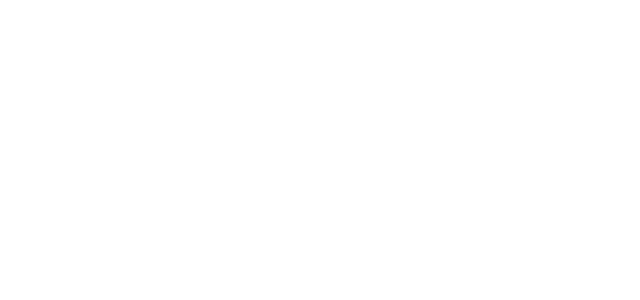
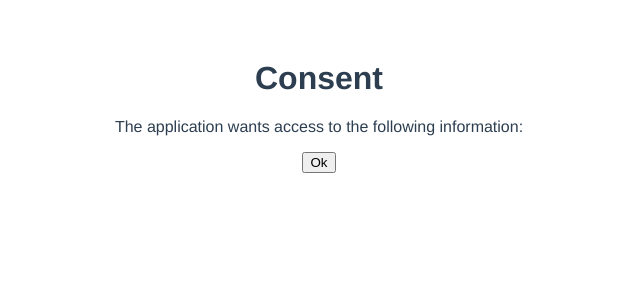
Before and after one commit to simoneromano96/odysseus-identity-manager-client, a Vue app: page /consent in a window 1280 px wide. Before the commit this address had no page. Shown: the top 300 px of the page, without its empty margins (321-961 px from the left). Built offline with nearby package versions, Linux system fonts and the light colour scheme.

Commit message:
add consent

```diff
--- a/package.json
+++ b/package.json
@@ -8,10 +8,13 @@
   },
   "dependencies": {
     "ky": "^0.28.2",
+    "qs": "^6.10.1",
+    "query-string": "^7.0.0",
     "vue": "^3.0.5",
     "vue-router": "^4.0.8"
   },
   "devDependencies": {
+    "@types/qs": "^6.9.6",
     "@vitejs/plugin-vue": "^1.2.2",
     "@vue/compiler-sfc": "^3.0.5",
     "typescript": "^4.1.3",
--- a/src/pages/Consent.vue
+++ b/src/pages/Consent.vue
@@ -2,6 +2,12 @@
   <h1>Consent</h1>
 
   <form @submit="sendConsent">
+    <p> The application {{clientName}} wants access to the following information: </p>
+    <ul>
+      <li v-for="scope, index in requestedScopes" :key="index">
+        {{scope}}
+      </li>
+    </ul>
     <input type="submit" value="Ok">
   </form>
 </template>
@@ -17,15 +23,18 @@ const ConsentPage = defineComponent({
   setup(props, context) {
     const route = useRoute()
 
-    const consentChallenge = computed(() => route.query.consent_challenge as string)
+    const consentChallenge = computed(() => route.query.challenge as string)
+    const clientName = computed(() => route.query.client_name as string)
+    const requestedScopes = computed(() => route.query.requested_scope as string[])
 
     const sendConsent = async (e: Event) => {
       e.preventDefault()
       try {
-        const response: { redirectTo?: string } = await httpClient.get("v1/consent", { searchParams: { "consent_challenge": consentChallenge.value } }).json()
+        const json = {scopes: requestedScopes.value};
+        const response: { redirect_to?: string } = await httpClient.post("v1/consent", { json, searchParams: { "consent_challenge": consentChallenge.value } }).json()
         console.log(response);
-        if (response?.redirectTo) {
-          window.location.href = response?.redirectTo
+        if (response?.redirect_to) {
+          window.location.href = response?.redirect_to
         }
       } catch (error) {
         console.error(error)
@@ -40,6 +49,8 @@ const ConsentPage = defineComponent({
     return {
       consentChallenge,
       sendConsent,
+      clientName,
+      requestedScopes
     }
   },
 })
--- a/src/pages/Login.vue
+++ b/src/pages/Login.vue
@@ -20,7 +20,7 @@ const LoginPage = defineComponent({
     const username = ref("")
     const password = ref("")
 
-    const loginChallenge = computed(() => route.query.login_challenge as string)
+    const loginChallenge = computed(() => route.query.challenge as string)
 
     const sendLogin = async (e: Event) => {
       e.preventDefault()
--- a/src/routes/index.ts
+++ b/src/routes/index.ts
@@ -1,16 +1,27 @@
+import { createRouter, createWebHistory } from "vue-router"
+import queryString from "query-string"
+
 import Home from "../pages/Home.vue"
 import Login from "../pages/Login.vue"
-
-import { createRouter, createWebHistory } from "vue-router"
+import Consent from "../pages/Consent.vue"
 
 const routes = [
   { path: "/", component: Home },
   { path: "/login", component: Login },
+  { path: "/consent", component: Consent },
 ]
 
 const router = createRouter({
   history: createWebHistory(),
   routes,
+  parseQuery: (query) => {
+    return queryString.parse(query, { arrayFormat: "index" });
+  },
+  stringifyQuery(query) {
+      let result = queryString.stringify(query, {encode: false, arrayFormat: "index"});
+
+      return result ? ('?' + result) : '';
+  }
 })
 
 export default router
```
Also changed, not shown: 1 other file (tests, documents, lock files or other folders).
